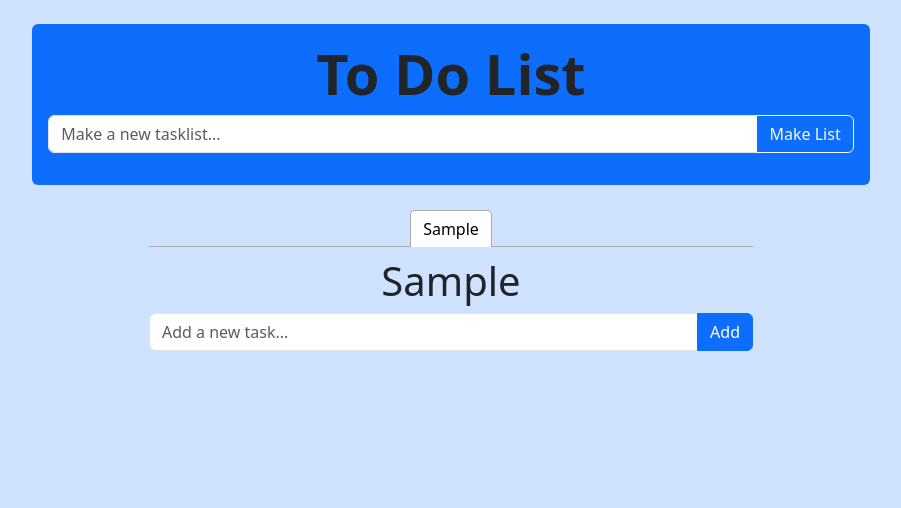
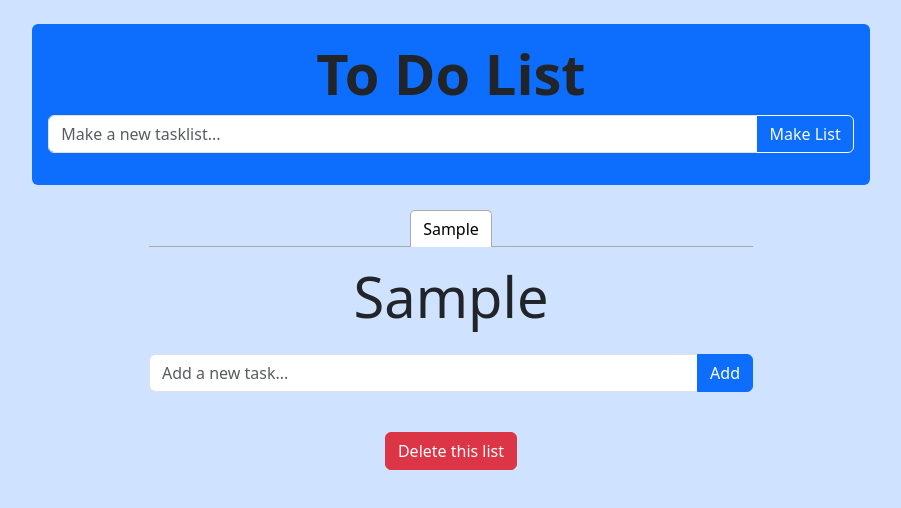
Before and after one commit to gjlander/DevDuoReactTodoList, a React (Vite) app in the folder ReactTodoList/: page / in a window 1280 px wide. Both pictures are taken after typing "Sample" into the empty fields and a click on the button "Make List". Shown: the top 508 px of the page, without its empty margins (189-1090 px from the left). Built offline with nearby package versions, Linux system fonts and the light colour scheme.

Commit message:
added delete list and edit list title functions

```diff
--- /dev/null
+++ b/ReactTodoList/src/TasklistTitle.jsx
@@ -0,0 +1,46 @@
+import { useState } from "react";
+export default function TasklistTitle({ tasklistName, listid, setTasklists }) {
+    const [editingTitle, setEditingTitle] = useState(false);
+    const [titleEdit, setTitleEdit] = useState(tasklistName);
+    const toggleEditingTitle = () => setEditingTitle((prev) => !prev);
+    const editTitle = () =>
+        setTasklists((prev) =>
+            prev.map((tasklist) =>
+                tasklist.listid === listid
+                    ? { ...tasklist, tasklistName: titleEdit }
+                    : tasklist
+            )
+        );
+    return (
+        <div className="d-flex justify-content-center my-3">
+            {!editingTitle ? (
+                <h2 className="display-4" onClick={toggleEditingTitle}>
+                    {tasklistName}
+                </h2>
+            ) : (
+                <form
+                    className="input-group w-25"
+                    onSubmit={(e) => {
+                        e.preventDefault();
+                        editTitle();
+                        toggleEditingTitle();
+                    }}
+                >
+                    <input
+                        type="text"
+                        className="form-control"
+                        value={titleEdit}
+                        onChange={(e) => setTitleEdit(e.target.value)}
+                    />
+
+                    <button
+                        type="button"
+                        className="btn btn-close"
+                        aria-label="Close"
+                        onClick={toggleEditingTitle}
+                    ></button>
+                </form>
+            )}
+        </div>
+    );
+}
--- /dev/null
+++ b/ReactTodoList/src/components/DeleteTasklist.jsx
@@ -0,0 +1,16 @@
+export default function DeleteTasklist({ setTasklists, listid }) {
+    const deleteList = () => {
+        setTasklists((prev) =>
+            prev.filter((tasklist) => tasklist.listid !== listid)
+        );
+    };
+    return (
+        <button
+            type="submit"
+            className="btn btn-danger mt-4"
+            onClick={deleteList}
+        >
+            Delete this list
+        </button>
+    );
+}
--- a/ReactTodoList/src/components/Tasklist.jsx
+++ b/ReactTodoList/src/components/Tasklist.jsx
@@ -1,8 +1,10 @@
 import { useState } from "react";
 import { Tab, Tabs, TabList, TabPanel } from "react-tabs";
 import "react-tabs/style/react-tabs.css";
+import TasklistTitle from "../TasklistTitle";
 import AddNewTodo from "./AddNewTodo";
 import TodoItem from "./TodoItem";
+import DeleteTasklist from "./DeleteTasklist";
 function Tasklist({ setTasklists, tasklists }) {
     const [title, setTitle] = useState("");
 
@@ -20,9 +22,10 @@ function Tasklist({ setTasklists, tasklists }) {
 
                     {tasklists.map((tasklist) => (
                         <TabPanel key={tasklist.listid}>
-                            <h2 className="display-6">
-                                {tasklist.tasklistName}
-                            </h2>
+                            <TasklistTitle
+                                {...tasklist}
+                                setTasklists={setTasklists}
+                            />
 
                             <AddNewTodo
                                 title={title}
@@ -41,6 +44,10 @@ function Tasklist({ setTasklists, tasklists }) {
                                     />
                                 ))}
                             </ul>
+                            <DeleteTasklist
+                                setTasklists={setTasklists}
+                                {...tasklist}
+                            />
                         </TabPanel>
                     ))}
                 </Tabs>
--- a/ReactTodoList/src/components/TodoItem.jsx
+++ b/ReactTodoList/src/components/TodoItem.jsx
@@ -1,37 +1,14 @@
 import { useState } from "react";
 import EditForm from "./EditForm";
-function TodoItem({
-    id,
-    done,
-    title,
-    items,
-    setTasklists,
-    listid,
-    //setAllTodos,
-}) {
+function TodoItem({ id, done, title, items, setTasklists, listid }) {
     const [editing, setEditing] = useState(false);
     //idea to grab easier reference to items-resync like I did with Editform
     //think I need a different solution-the async is making my functionalities inconsistent
-    const [currentItems, setCurrentItems] = useState(items);
     const toggleEditing = () => {
         setEditing((prev) => !prev);
     };
 
-    //bug where it deletes the next item if there is one?
-    //also due to async?
     const toggleDone = () => {
-        // setCurrentItems((prev) =>
-        //     prev.map((item) =>
-        //         item.id === id ? { ...item, done: !item.done } : item
-        //     )
-        // );
-        // setTasklists((prev) =>
-        //     prev.map((tasklist) =>
-        //         tasklist.listid === listid
-        //             ? { ...tasklist, items: currentItems }
-        //             : tasklist
-        //     )
-        // );
         setTasklists((prev) =>
             prev.map((tasklist) => {
                 if (tasklist.listid === listid) {
@@ -46,15 +23,6 @@ function TodoItem({
         );
     };
     const deleteTodo = () => {
-        //not sure how to update this without using local useState
-        // setCurrentItems((prev) => prev.filter((item) => item.id !== id));
-        // setTasklists((prev) =>
-        //     prev.map((tasklist) =>
-        //         tasklist.listid === listid
-        //             ? { ...tasklist, items: currentItems }
-        //             : tasklist
-        //     )
-        // );
         setTasklists((prev) =>
             prev.map((tasklist) => {
                 if (tasklist.listid === listid) {
@@ -82,7 +50,7 @@ function TodoItem({
                         <input
                             type="checkbox"
                             checked={done}
-                            onClick={toggleDone}
+                            onChange={toggleDone}
                             id={id}
                         />
                         <label
@@ -95,14 +63,14 @@ function TodoItem({
                         </label>
                     </div>
                     <button
-                        type="submit"
+                        type="button"
                         className="btn btn-success"
                         onClick={toggleEditing}
                     >
                         Edit
                     </button>
                     <button
-                        type="submit"
+                        type="button"
                         className="btn btn-danger"
                         onClick={deleteTodo}
                     >
@@ -114,8 +82,6 @@ function TodoItem({
                     todoId={id}
                     todoTitle={title}
                     toggleEditing={toggleEditing}
-                    currentItems={currentItems}
-                    setCurrentItems={setCurrentItems}
                     setTasklists={setTasklists}
                     listid={listid}
                 />
```
Also changed, not shown: ReactTodoList/src/components/AddNewTodo.jsx (+1 -66 lines), ReactTodoList/src/components/EditForm.jsx (+1 -23 lines).
